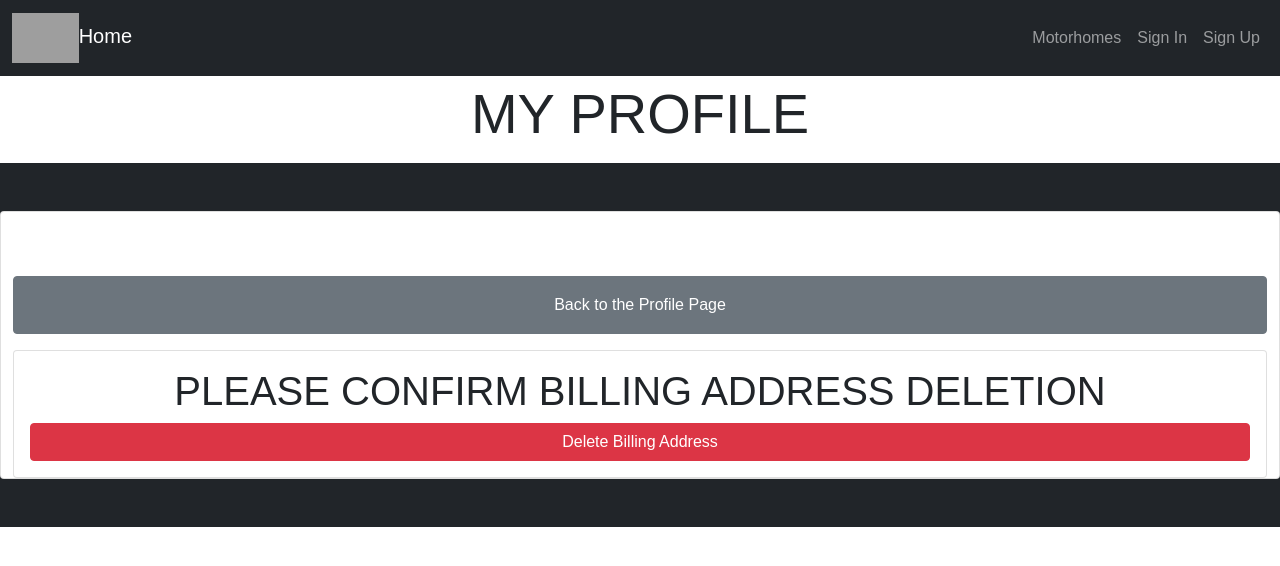
After one commit to varroz56/mycaraone, a Django app: page /profiles/myprofile/billing_address/confirm_delete in a window 1280 px wide. The commit adds this page. Shown: the top 566 px of the page. Run offline with Django 3.2, Linux system fonts and the light colour scheme; parts of the project's set-up code (start-up, migrations or seed data) failed here and were passed over; some libraries are stand-ins or nearby versions; some web fonts are replaced; grey boxes are pictures that could not be loaded.

Commit message:
billing address confirm delete and delete views

```diff
--- /dev/null
+++ b/profiles/templates/profiles/confirm_delete_billing_address.html
@@ -0,0 +1,26 @@
+{% extends 'base.html' %}{% load static %} {% block extra_css %}
+<link rel="stylesheet" href="{% static 'profiles/styles.css' %}" />
+{% endblock %}{% block subtitle %}My Profile{% endblock %}{% block main_content%} {% include 'includes/navbar.html' %}
+<div class="my-3 py-3"></div>
+<p class="display-4 text-uppercase text-center pt-3">my profile</p>
+
+<div class="mt-3 pt3"></div>
+<div class="album py-5 bg-dark">
+  <div class="card profile-form">
+    <div class="container-fluid mt-5">
+      <div class="row px-0 mx-0">
+        <a class="btn btn-secondary align-self-end py-3 my-3" href="{% url 'myprofile' %}"
+          >Back to the Profile Page</a
+        >
+      </div>
+
+      <div class="card card-body profile-card text-center text-dark">
+        <h1 class="text-uppercase">Please confirm Billing Address deletion</h1>
+        <a class="btn btn-danger" href="{% url 'delete_billing_address' %}"
+          >Delete Billing Address</a
+        >
+      </div>
+    </div>
+  </div>
+  {% endblock %}
+</div>
--- a/profiles/templates/profiles/myprofile.html
+++ b/profiles/templates/profiles/myprofile.html
@@ -46,7 +46,7 @@
             <li class="list-group-item py-1 my-1 rounded">Country: {{billingaddress.country}}</li>
           </ul>
           <a class="btn btn-warning" href="{% url 'update_billing_address' %}">Update Billing Address</a>
-          <a class="btn btn-danger" href="#">Delete Billing Address</a>
+          <a class="btn btn-danger" href="{% url 'confirm_delete_billing_address' %}">Delete Billing Address</a>
           {% else %}
           <a class="btn btn-success" href="{% url 'create_billing_address' %}">Add Billing Address now</a>
 
--- a/profiles/urls.py
+++ b/profiles/urls.py
@@ -1,5 +1,5 @@
 from django.urls import path
-from .views import UserProfileView, UserProfileUpdateView, CreateBillingAddressView, UpadeBillingAddressView
+from .views import UserProfileView, UserProfileUpdateView, CreateBillingAddressView, UpadeBillingAddressView, ConfirmDeleteBillingAddressView, DeleteBillingAddressView
 
 
 urlpatterns = [
@@ -9,5 +9,8 @@ urlpatterns = [
          CreateBillingAddressView, name='create_billing_address'),
     path('myprofile/billing_address/update/',
          UpadeBillingAddressView, name='update_billing_address'),
-
+    path('myprofile/billing_address/confirm_delete',
+         ConfirmDeleteBillingAddressView, name='confirm_delete_billing_address'),
+    path('myprofile/billing_address/delete/',
+         DeleteBillingAddressView, name='delete_billing_address'),
 ]
--- a/profiles/views.py
+++ b/profiles/views.py
@@ -145,3 +145,31 @@ def UpadeBillingAddressView(request):
             return render(request, template, context)
 
     return render(request, template, context)
+
+
+# a view to confirm billing address deletion
+
+def ConfirmDeleteBillingAddressView(request):
+    return render(request, 'profiles/confirm_delete_billing_address.html')
+
+
+# a view to delete billing address
+
+def DeleteBillingAddressView(request):
+    user = request.user
+
+    if not BillingAddress.objects.filter(user=user):
+        messages.add_message(request, messages.WARNING,
+                             'You have no saved Billing Address at the moment')
+        return redirect(UserProfileView)
+
+    try:
+        addr=get_object_or_404(BillingAddress, user=user)
+        addr.delete()
+        messages.add_message(request, messages.SUCCESS,
+                             'Billing Address has been deleted')
+        return redirect(UserProfileView)
+    except:
+        messages.add_message(request, messages.ERROR,
+                             'Unable to delete Billing Address, please try again later or contact us')
+        return redirect(UserProfileView)
```
Also changed, not shown: profiles/templates/profiles/confirm_delete_b_address.html (deleted).
